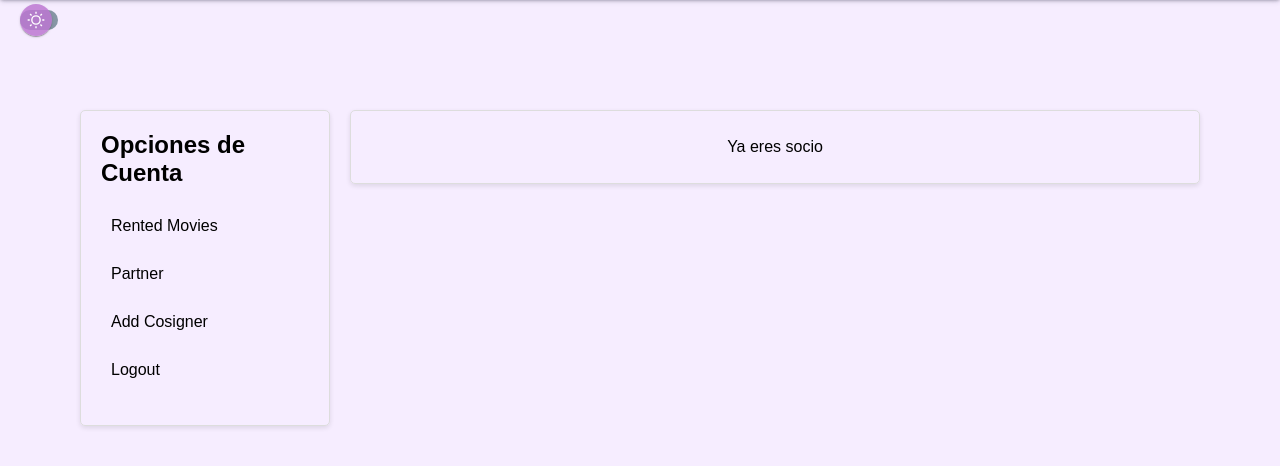
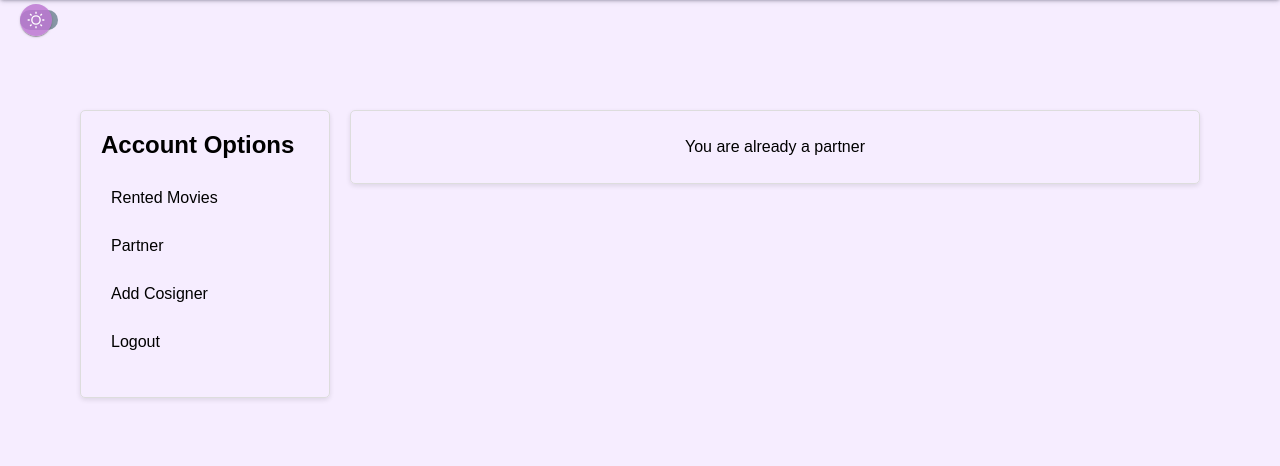
Before and after one commit to juanreina19/movies-crud, a Django app: page /register/partner/ in a window 1280 px wide. Shown: the part 75-541 px from the top of the page. Run offline with Django 5.2, Linux system fonts and the light colour scheme; a user stored in the database is signed in; data comes from the database, SQL or seed files in the repository; both versions use the stored data as it was after the commit.

Commit message:
language

```diff
--- a/movies/forms.py
+++ b/movies/forms.py
@@ -20,7 +20,7 @@ class CodeudorForm(ModelForm):
     class Meta:
         model = Codeudor
         fields = ['id_codeudor']
-        labels = {'id_codeudor': 'Codeudor'}
+        labels = {'id_codeudor': 'Cosigner'}
         widgets = {'id_codeudor': forms.Select(attrs={'class': 'select-input'})}
 
     def __init__(self, *args, **kwargs):
--- a/movies/templates/login/account.html
+++ b/movies/templates/login/account.html
@@ -10,7 +10,7 @@
 
 <div class="container">
     <aside class="sidebar">
-        <h2>Opciones de Cuenta</h2>
+        <h2>Account Options</h2>
         <ul>
             <li><a href="{% url 'rented_movies' %}">Rented Movies</a></li>
             <li><a href="{% url 'partner_register' %}">Partner</a></li>
@@ -19,8 +19,8 @@
         </ul>
     </aside>
     <main class="main-content">
-        <h1>Gestión de Cuenta</h1>
-        <p>Selecciona una opción en el menú de la izquierda para empezar.</p>
+        <h1>Account Management</h1>
+        <p>Select an option from the left menu to get started.</p>
         <!-- Aquí puedes agregar más contenido según la opción seleccionada -->
     </main>
 </div>
--- a/movies/templates/movies/movie_details.html
+++ b/movies/templates/movies/movie_details.html
@@ -24,7 +24,7 @@
         <p>{{ movie.fecha }}</p>
     </div>
     <div class="center-container">
-        <h3>Reparto</h3>
+        <h3>Cast</h3>
         <p>
             {% for movie in movies %}
             {{ movie.id_actores.nombre }}{% if not forloop.last %},{% else %}.{% endif %}
--- a/movies/templates/movies/rented_movies.html
+++ b/movies/templates/movies/rented_movies.html
@@ -12,7 +12,7 @@
 
 <div class="container">
     <aside class="sidebar">
-        <h2>Opciones de Cuenta</h2>
+        <h2>Account Options</h2>
         <ul>
             <li><a href="{% url 'rented_movies' %}">Rented Movies</a></li>
             <li><a href="{% url 'partner_register' %}">Partner</a></li>
@@ -35,7 +35,7 @@
             {% endfor %}
         </ul>
         {% else %}
-        <p>No tienes películas alquiladas.</p>
+        <p>You don't have rented movies.</p>
         {% endif %}
     </main>
 </div>
--- a/movies/templates/socios/socio.html
+++ b/movies/templates/socios/socio.html
@@ -12,7 +12,7 @@
 
 <div class="container">
     <aside class="sidebar">
-        <h2>Opciones de Cuenta</h2>
+        <h2>Account Options</h2>
         <ul>
             <li><a href="{% url 'rented_movies' %}">Rented Movies</a></li>
             <li><a href="{% url 'partner_register' %}">Partner</a></li>
@@ -23,10 +23,10 @@
     <main class="main-content">
         <div class="container-p">
             {% if is_partner %}
-            <p>Ya eres socio</p>
+            <p>You are already a partner</p>
             {% else %}
-            <h1>¿Quieres registrarte como socio?</h1>
-            <h3>Completa el siguiente formulario!</h3>
+            <h1>Do you want to register as a partner?</h1>
+            <h3>Complete the following form!</h3>
             <form class="form" method="POST">
                 {% csrf_token %}
                 {{ socio_form.as_p }}
--- a/movies/views.py
+++ b/movies/views.py
@@ -99,9 +99,9 @@ def rent_movie(request, movie_id):
         socio = Socio.objects.get(user=request.user)
         movie = Pelicula.objects.get(id=movie_id)
     except Socio.DoesNotExist:
-        return render(request, 'movies/rent_movie.html', {'error_socio': 'Debes registrarte como socio para alquilar una película.'})
+        return render(request, 'movies/rent_movie.html', {'error_socio': 'You must register as a partner to rent a movie.'})
     except Pelicula.DoesNotExist:
-        return render(request, 'movies/rent_movie.html', {'error_pelicula': 'Película no encontrada.'})
+        return render(request, 'movies/rent_movie.html', {'error_pelicula': 'Movie not found.'})
 
     # Verificar si el socio tiene un codeudor
     codeudor_exists = Codeudor.objects.filter(id_socio=socio).exists()
@@ -110,7 +110,7 @@ def rent_movie(request, movie_id):
     id__in=Alquiler.objects.filter(as_delivered__isnull=True).values_list('id_ejemplar', flat=True)).first()
 
     if not ejemplar_disponible:
-        return render(request, 'movies/rent_movie.html', {'error_disponibilidad': 'No hay ejemplares disponibles para alquilar.'})
+        return render(request, 'movies/rent_movie.html', {'error_disponibilidad': 'There are no copies available for rent.'})
 
     if request.method == 'POST':
         alquiler_form = AlquilerForm(request.POST)
```
Also changed, not shown: movies/templates/movies/rent_movie.html (+8 -7 lines), movies/templates/socios/add_consigner.html (+7 -4 lines), db.sqlite3.
